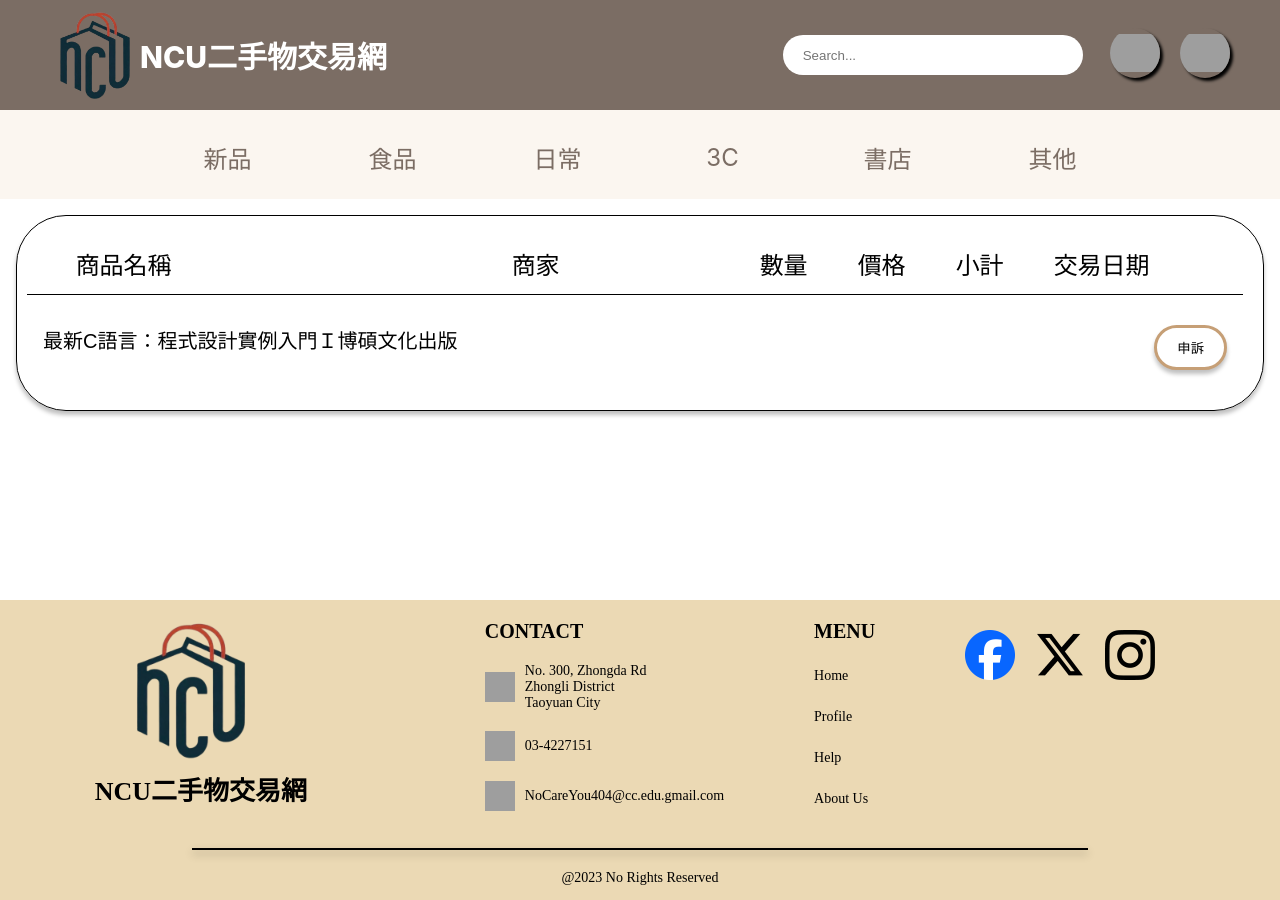
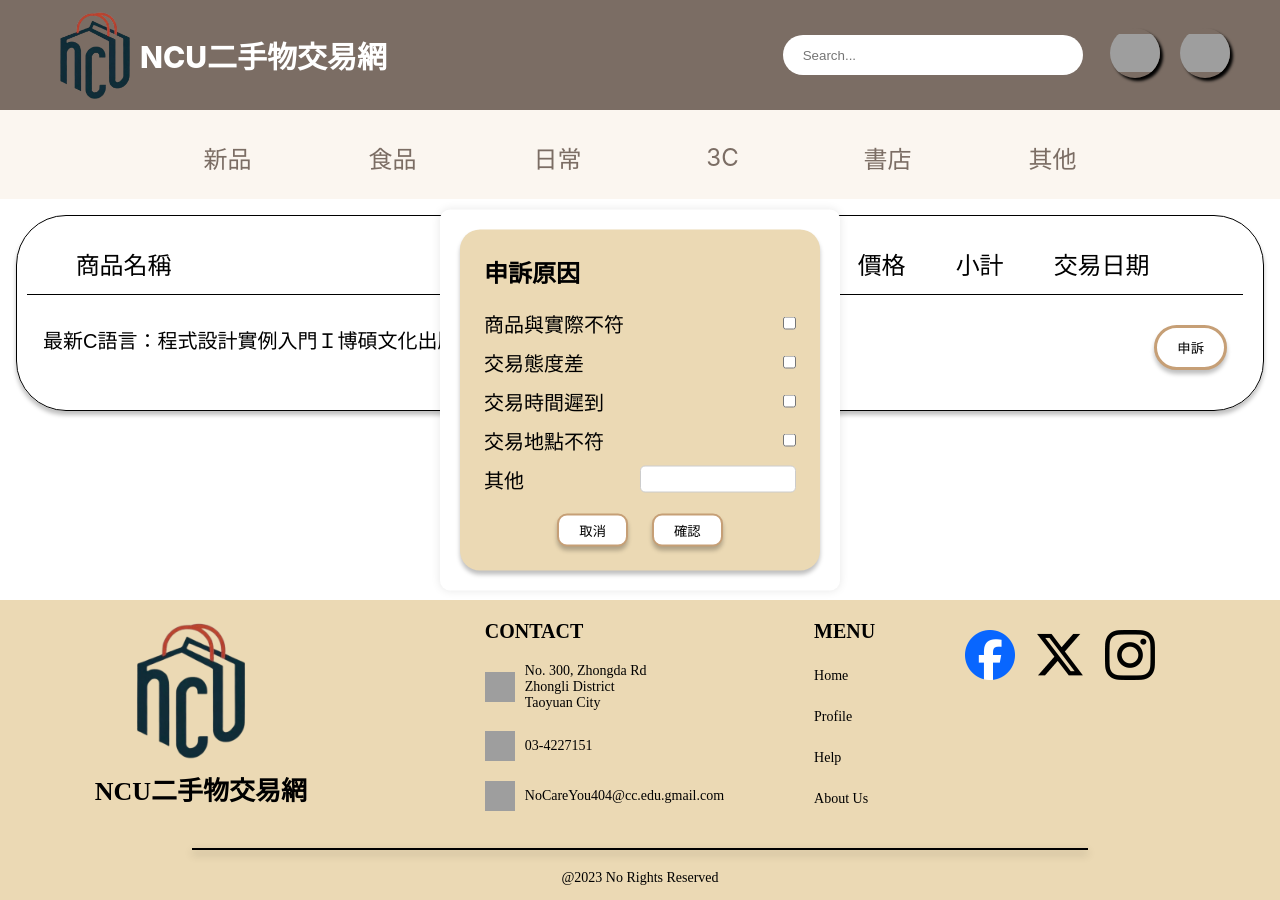
Before and after one commit to ryan8967/mid-term-project, a Vue app: page /records in a window 1280 px wide. Both pictures are taken after a click on the button "申訴". Built offline with nearby package versions, Linux system fonts and the light colour scheme; grey boxes are pictures that could not be loaded.

Commit message:
add complaint window

```diff
--- a/src/components/pages/UserPages/RecordsPage.vue
+++ b/src/components/pages/UserPages/RecordsPage.vue
@@ -17,11 +17,81 @@
     <div class="product-item">
       <div class="product-name">最新C語言：程式設計實例入門Ｉ博碩文化出版</div>
       <div class="product-appeal">
-        <button class="appeal-button">申訴</button>
+        <button class="appeal-button" @click="showComplaintForm = true">
+          申訴
+        </button>
+      </div>
+    </div>
+
+    <div v-if="showComplaintForm" class="complaint-form-container">
+      <div class="main-container">
+        <section class="complaint-section">
+          <header class="complaint-header">
+            <h1 class="complaint-title">申訴原因</h1>
+          </header>
+          <form class="complaint-options">
+            <label for="product-issue" class="checkbox-label">
+              商品與實際不符
+              <input
+                type="checkbox"
+                id="product-issue"
+                name="complaint"
+                class="checkbox-input"
+              />
+            </label>
+            <label for="attitude-issue" class="checkbox-label">
+              交易態度差
+              <input
+                type="checkbox"
+                id="attitude-issue"
+                name="complaint"
+                class="checkbox-input"
+              />
+            </label>
+            <label for="time-issue" class="checkbox-label">
+              交易時間遲到
+              <input
+                type="checkbox"
+                id="time-issue"
+                name="complaint"
+                class="checkbox-input"
+              />
+            </label>
+            <label for="location-issue" class="checkbox-label">
+              交易地點不符
+              <input
+                type="checkbox"
+                id="location-issue"
+                name="complaint"
+                class="checkbox-input"
+              />
+            </label>
+            <label for="other" class="checkbox-label">
+              其他
+              <input type="text" id="other" name="other" class="text-input" />
+            </label>
+          </form>
+          <section class="action-buttons">
+            <button class="cancel-button" @click="showComplaintForm = false">
+              取消
+            </button>
+            <button class="submit-button">確認</button>
+          </section>
+        </section>
       </div>
     </div>
   </div>
 </template>
+
+<script>
+export default {
+  data() {
+    return {
+      showComplaintForm: false,
+    };
+  },
+};
+</script>
 
 <style scoped>
 .product-details {
@@ -38,12 +108,6 @@
   padding: 30px 20px 40px 10px;
 }
 
-/* @media (max-width: 991px) {
-  .product-details {
-    padding: 73px 20px;
-  }
-} */
-
 .product-header {
   padding-left: 4%;
   display: flex;
@@ -51,12 +115,6 @@
   font-size: 24px;
   font-weight: 400;
 }
-
-/* @media (max-width: 991px) {
-  .product-header {
-    flex-wrap: wrap;
-  }
-} */
 
 .product-title {
   font-family: Zen Old Mincho, sans-serif;
@@ -86,7 +144,6 @@
   gap: 50px;
   justify-content: space-between;
   text-align: right;
-  /* flex-grow: 1; */
 }
 
 @media (max-width: 991px) {
@@ -115,7 +172,7 @@
   margin-top: 30px;
   padding: 0 16px;
   width: 100%;
-  justify-content: space-between; /* Ensures space is distributed between children */
+  justify-content: space-between;
 }
 
 @media (max-width: 991px) {
@@ -125,7 +182,6 @@
 }
 
 .product-name {
-  /* flex-grow: 1; */
   font: 400 20px Zen Old Mincho, sans-serif;
 }
 
@@ -133,8 +189,8 @@
   display: flex;
   font-size: 20px;
   font-weight: 500;
-  justify-content: center; /* Centers button within the appeal div */
-  align-items: right; /* Vertically centers the content */
+  justify-content: center;
+  align-items: right;
 }
 
 .appeal-button {
@@ -154,9 +210,88 @@
   }
 }
 
-.product-image {
+.main-container {
+  box-shadow: 0 4px 4px rgba(0, 0, 0, 0.25);
+  display: flex;
+  flex-direction: column;
+  justify-content: center;
+  background-color: #ebd9b4;
+  border-radius: 20px;
+  padding: 24px;
+}
+
+.complaint-section {
+  display: flex;
+  flex-direction: column;
+}
+
+.complaint-header {
+  display: flex;
+  flex-direction: column;
+  align-items: flex-start;
+  margin-bottom: 20px;
+}
+
+.complaint-title {
+  font-family: Zen Old Mincho, sans-serif;
+  font-size: 24px;
+  color: #000;
+  font-weight: 700;
+}
+
+.complaint-options {
+  display: flex;
+  font-size: 20px;
+  font-weight: 400;
+  flex-direction: column;
+  gap: 10px;
+}
+
+.checkbox-label {
+  display: flex;
+  justify-content: space-between;
+  align-items: center;
+  font-family: Zen Old Mincho, sans-serif;
+  color: #000;
+}
+
+.text-input {
+  border-radius: 5px;
+  border: 1px solid #ccc;
+  padding: 5px;
+  width: 50%;
+  margin-left: auto;
+}
+
+.action-buttons {
+  display: flex;
+  justify-content: center;
+  gap: 24px;
+  margin-top: 20px;
+}
+
+.cancel-button,
+.submit-button {
+  font-family: Zen Old Mincho, sans-serif;
+  border-radius: 10px;
+  box-shadow: 0 4px 4px rgba(0, 0, 0, 0.25);
+  border: 2px solid rgba(198, 159, 118, 1);
+  background-color: #fff;
+  padding: 5px 20px;
+}
+
+.complaint-form-container {
+  position: fixed;
+  top: 50%;
+  left: 50%;
+  transform: translate(-50%, -50%);
+  z-index: 1000;
+  background: white;
+  padding: 20px;
+  border-radius: 10px;
+  box-shadow: 0 0 10px rgba(0, 0, 0, 0.1);
+  max-width: 400px;
+  max-height: 600px;
   width: 100%;
-  border: 1px solid rgba(0, 0, 0, 0.3);
-  margin-top: 19px;
 }
 </style>
```
